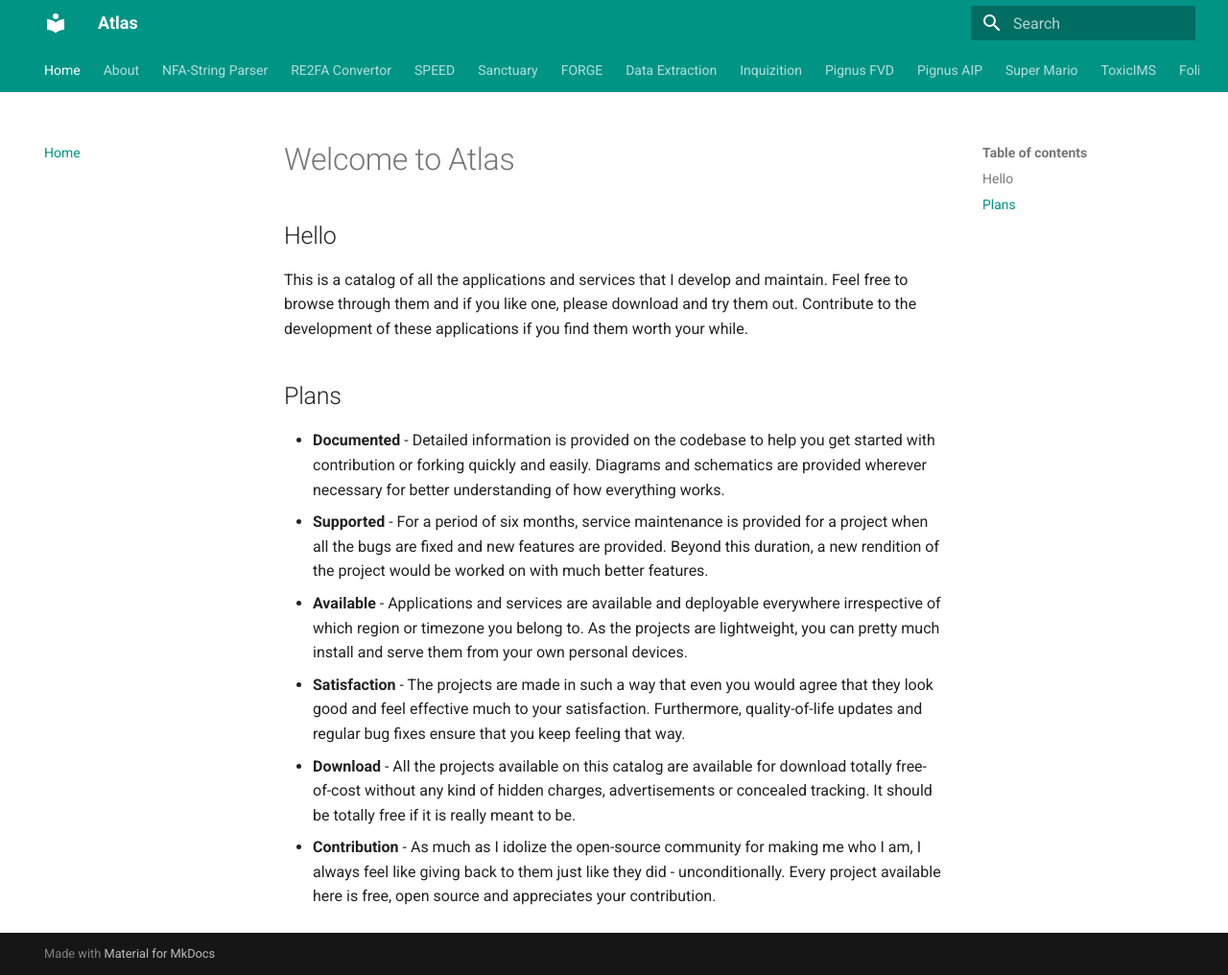
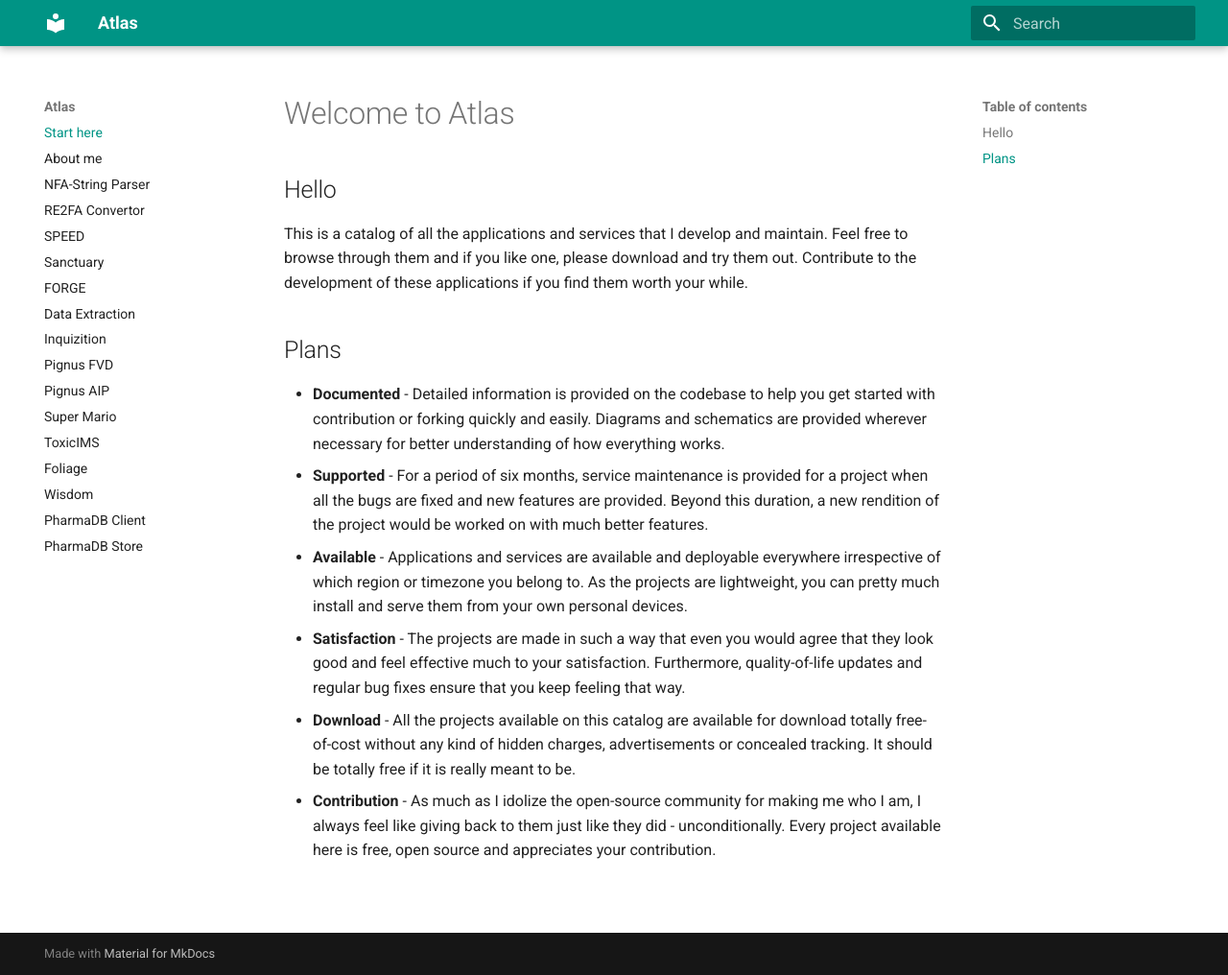
Before and after one commit to gridhead/atlasdoc, an MkDocs documentation site: the page built from docs/index.md, in a window 1280 px wide and 1016 px high. Shown: the whole window at 96% size. Built offline with MkDocs 1.6.1 and Material for MkDocs 9.7.7, drawn with Linux system fonts in a browser that asks for light colours; part of the change alters nothing that is shown.

Commit message:
Updated base skeleton
Added site information and renamed pages

```diff
--- a/mkdocs.yml
+++ b/mkdocs.yml
@@ -4,26 +4,24 @@ site_author: Akashdeep Dhar
 site_url: https://atlasdoc.netlify.app
 theme:
   name: material
-  features:
-    - tabs
   palette:
     primary: teal
     accent: teal
 nav:
-    - Home: index.md
-    - About: aboutpge.md
-    - NFA-String Parser: nfastrps.md
-    - RE2FA Convertor: re2facnv.md
-    - SPEED: speedinf.md
-    - Sanctuary: snctuary.md
-    - FORGE: forgeinf.md
-    - Data Extraction: dataextr.md
-    - Inquizition: inquizdb.md
-    - Pignus FVD: pgnusfvd.md
-    - Pignus AIP: pgnusaip.md
-    - Super Mario: oglmario.md
-    - ToxicIMS: toxicims.md
-    - Foliage: folqtgui.md
-    - Wisdom: wisdomqt.md
-    - PharmaDB Client: pharmacl.md
-    - PharmaDB Store: pharmast.md
+    - Start here: index.md
+    - About me: about.md
+    - NFA-String Parser: nfasp.md
+    - RE2FA Convertor: re2fa.md
+    - SPEED: speed.md
+    - Sanctuary: sctry.md
+    - FORGE: forge.md
+    - Data Extraction: dextr.md
+    - Inquizition: inqzt.md
+    - Pignus FVD: pgfvd.md
+    - Pignus AIP: pgaip.md
+    - Super Mario: oglmr.md
+    - ToxicIMS: txims.md
+    - Foliage: folqt.md
+    - Wisdom: wdmqt.md
+    - PharmaDB Client: tkpcl.md
+    - PharmaDB Store: tkpst.md
```
